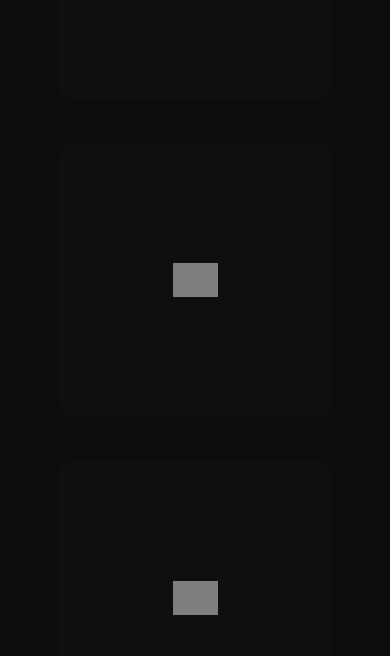
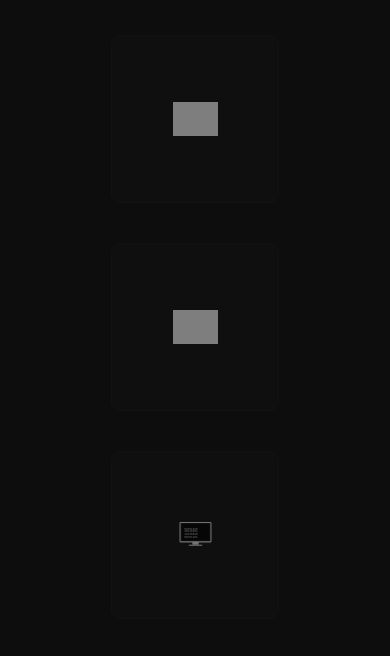
Before and after one commit to Ceeeeeeees/Ceeeeeeees-Portfolio, a plain HTML site: page index.html in a window 390 px wide. Shown: the part 1273-1929 px from the top of the page. Drawn offline with nearby package versions, Linux system fonts and the light colour scheme; grey boxes are pictures that could not be loaded.

Commit message:
Update style.css

```diff
--- a/static/css/style.css
+++ b/static/css/style.css
@@ -520,14 +520,14 @@ section::after {
 /* Responsive para tech grid */
 @media (max-width: 768px) {
   .tech-grid {
-    grid-template-columns: 1fr; /* Una sola columna - tecnología por tecnología */
-    gap: 3rem;
+    grid-template-columns: repeat(auto-fit, minmax(70px, 1fr));
+    gap: 3rem 1.2rem;
     padding: 1rem;
     padding-bottom: 2rem;
   }
 
   .tech-item {
-    padding: 1.2rem;
+    padding: 1rem;
     margin-bottom: 0;
   }
 
@@ -550,20 +550,23 @@ section::after {
 
 @media (max-width: 480px) {
   .tech-grid {
-    grid-template-columns: repeat(3, 1fr);
-    gap: 4.5rem 1rem; /* Gap vertical MUY grande para tooltips */
-    padding-bottom: 3rem; /* Padding extra abajo */
+    grid-template-columns: 1fr; /* Una sola columna - tecnología por tecnología */
+    gap: 2.5rem;
+    padding-bottom: 2rem;
+    max-width: 220px; /* Limitar ancho máximo en móvil */
+    margin: 0 auto;
   }
 
   .tech-item {
-    padding: 0.8rem;
-    margin-bottom: 1.5rem; /* Espacio extra */
+    padding: 1rem;
+    margin-bottom: 0;
+    max-width: 100%;
   }
 
   .tech-item img,
   .tech-item svg {
-    max-width: 40px;
-    max-height: 40px;
+    max-width: 50px;
+    max-height: 50px;
   }
 
   .tech-item::before {
@@ -1041,8 +1044,8 @@ footer p {
   }
 
   .tech-grid {
-    grid-template-columns: repeat(auto-fit, minmax(70px, 1fr));
-    gap: 3.5rem 1.5rem; /* Mayor gap vertical para tooltips */
+    grid-template-columns: repeat(auto-fit, minmax(80px, 1fr));
+    gap: 3rem 1.5rem;
   }
 
   .projects-container,
@@ -1226,14 +1229,17 @@ footer p {
 
   .tech-grid {
     grid-template-columns: 1fr; /* Una sola columna - tecnología por tecnología */
-    gap: 3rem;
+    gap: 2.5rem;
     padding: 1rem;
     padding-bottom: 3rem;
+    max-width: 200px; /* Limitar ancho máximo en móviles pequeños */
+    margin: 0 auto;
   }
 
   .tech-item {
-    padding: 1.2rem;
+    padding: 0.9rem;
     margin-bottom: 0;
+    max-width: 100%;
   }
 
   .tech-item img,
@@ -1366,7 +1372,9 @@ footer p {
 
   .tech-grid {
     grid-template-columns: 1fr; /* Una sola columna - tecnología por tecnología */
-    gap: 2.5rem;
+    gap: 2rem;
+    max-width: 180px; /* Limitar ancho máximo en móviles muy pequeños */
+    margin: 0 auto;
   }
 
   .btn-submit {
@@ -1460,6 +1468,7 @@ body.light-mode::before {
 
 /* Navbar en modo claro */
 body.light-mode .navbar {
+  padding: 1rem 0;
   background-color: rgba(255, 255, 255, 0.98);
   border-bottom: 2px solid var(--light-accent-color);
   box-shadow: 0 2px 12px var(--light-shadow),
```
